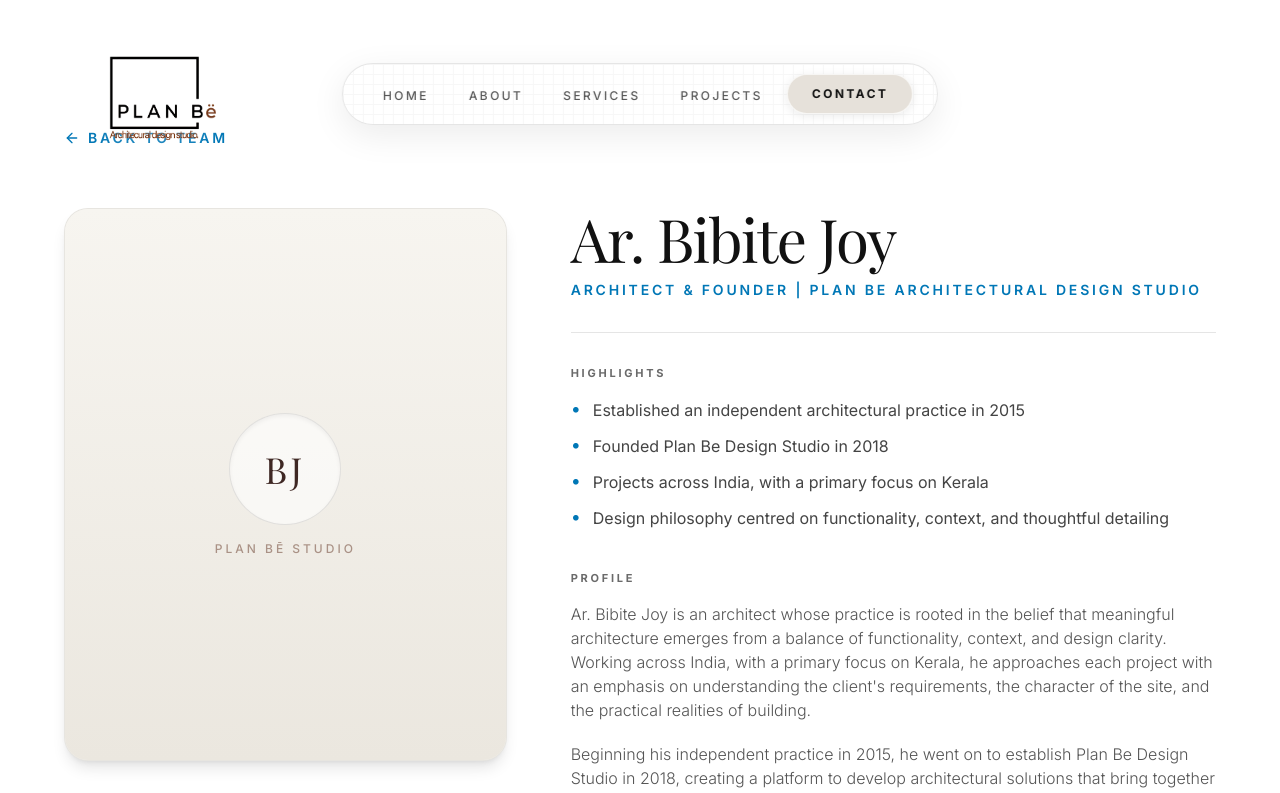
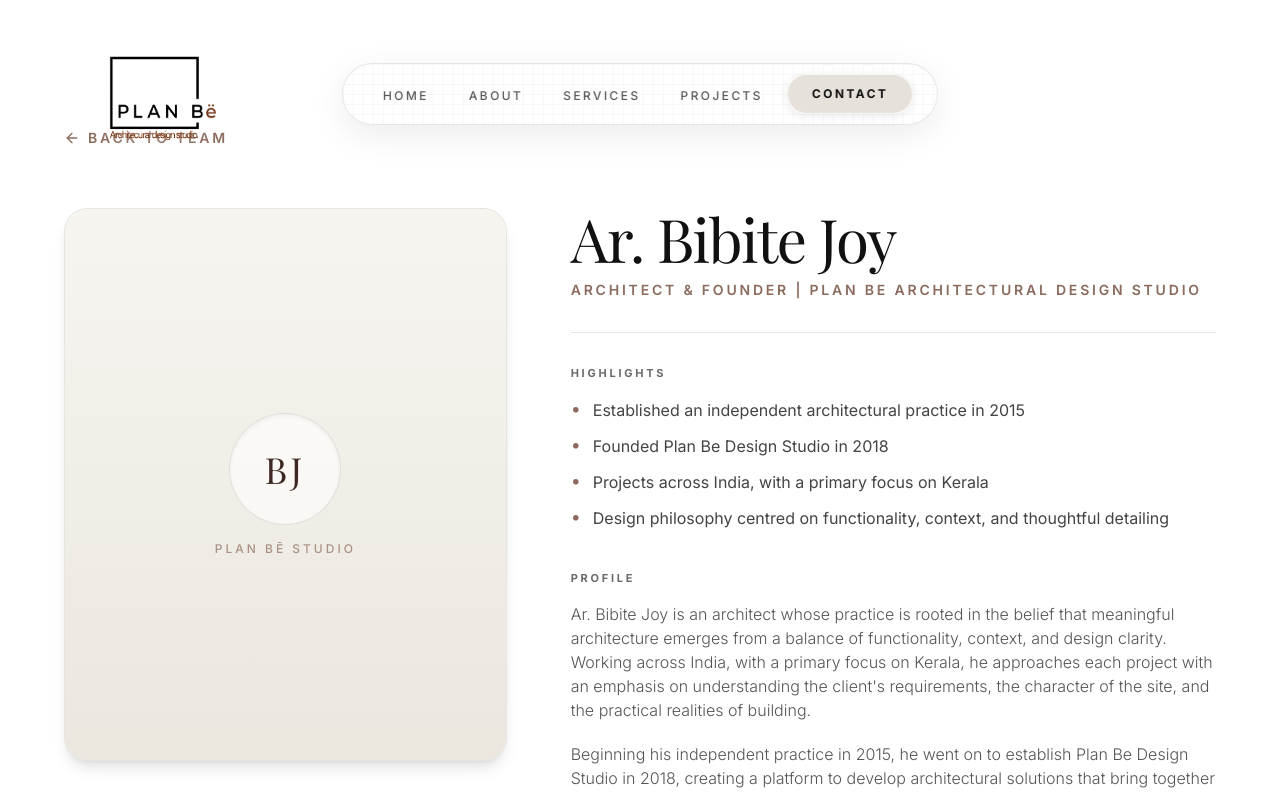
Before and after one commit to ahal0309/planbe20, a Next.js app: page /about/team/bibite-joy in a window 1280 px wide. Shown: the top 793 px of the page. Built offline with nearby package versions, Linux system fonts and the light colour scheme; a web font is replaced by a local one.

Commit message:
Change team bio subtitle, links, and highlight bullets from blue to studio brown

```diff
--- a/src/app/about/team/[slug]/page.tsx
+++ b/src/app/about/team/[slug]/page.tsx
@@ -26,7 +26,7 @@ export default async function TeamMemberPage({ params }: { params: Promise<{ slu
         <div className="mb-10 sm:mb-14">
           <Link
             href="/about#team"
-            className="group inline-flex items-center gap-2 text-xs sm:text-sm font-semibold tracking-[0.2em] uppercase text-[#0077B6] hover:text-[#111111] transition-colors"
+            className="group inline-flex items-center gap-2 text-xs sm:text-sm font-semibold tracking-[0.2em] uppercase text-[#8B6B5D] hover:text-[#111111] transition-colors"
           >
             <ArrowLeft className="w-4 h-4 transition-transform group-hover:-translate-x-1" />
             <span>BACK TO TEAM</span>
@@ -69,8 +69,8 @@ export default async function TeamMemberPage({ params }: { params: Promise<{ slu
               {member.name}
             </h1>
 
-            {/* Role & Company in Teal Blue */}
-            <span className="text-xs sm:text-sm font-semibold tracking-[0.2em] uppercase text-[#0077B6] mb-8 block">
+            {/* Role & Company in Studio Brown */}
+            <span className="text-xs sm:text-sm font-semibold tracking-[0.2em] uppercase text-[#8B6B5D] mb-8 block">
               {member.role} {member.company && `| ${member.company}`}
             </span>
 
@@ -85,7 +85,7 @@ export default async function TeamMemberPage({ params }: { params: Promise<{ slu
                 <ul className="space-y-3">
                   {member.highlights.map((item, idx) => (
                     <li key={idx} className="flex items-start gap-3 text-sm sm:text-base text-[#444444] leading-relaxed">
-                      <span className="text-[#0077B6] text-lg leading-none mt-0.5">•</span>
+                      <span className="text-[#8B6B5D] text-lg leading-none mt-0.5">•</span>
                       <span>{item}</span>
                     </li>
                   ))}
--- a/src/components/TeamMemberModal.tsx
+++ b/src/components/TeamMemberModal.tsx
@@ -90,8 +90,8 @@ export default function TeamMemberModal({ member, onClose }: TeamMemberModalProp
               {member.name}
             </h2>
 
-            {/* Role & Company (Teal Blue / Uppercase tracking) */}
-            <span className="text-xs sm:text-sm font-semibold tracking-[0.2em] uppercase text-[#0077B6] mb-6 block">
+            {/* Role & Company (Studio Brown / Uppercase tracking) */}
+            <span className="text-xs sm:text-sm font-semibold tracking-[0.2em] uppercase text-[#8B6B5D] mb-6 block">
               {member.role} {member.company && `| ${member.company}`}
             </span>
 
@@ -106,7 +106,7 @@ export default function TeamMemberModal({ member, onClose }: TeamMemberModalProp
                 <ul className="space-y-2">
                   {member.highlights.map((item, idx) => (
                     <li key={idx} className="flex items-start gap-2.5 text-sm sm:text-[15px] text-[#444444] leading-relaxed">
-                      <span className="text-[#0077B6] text-lg leading-none mt-0.5">•</span>
+                      <span className="text-[#8B6B5D] text-lg leading-none mt-0.5">•</span>
                       <span>{item}</span>
                     </li>
                   ))}
```
